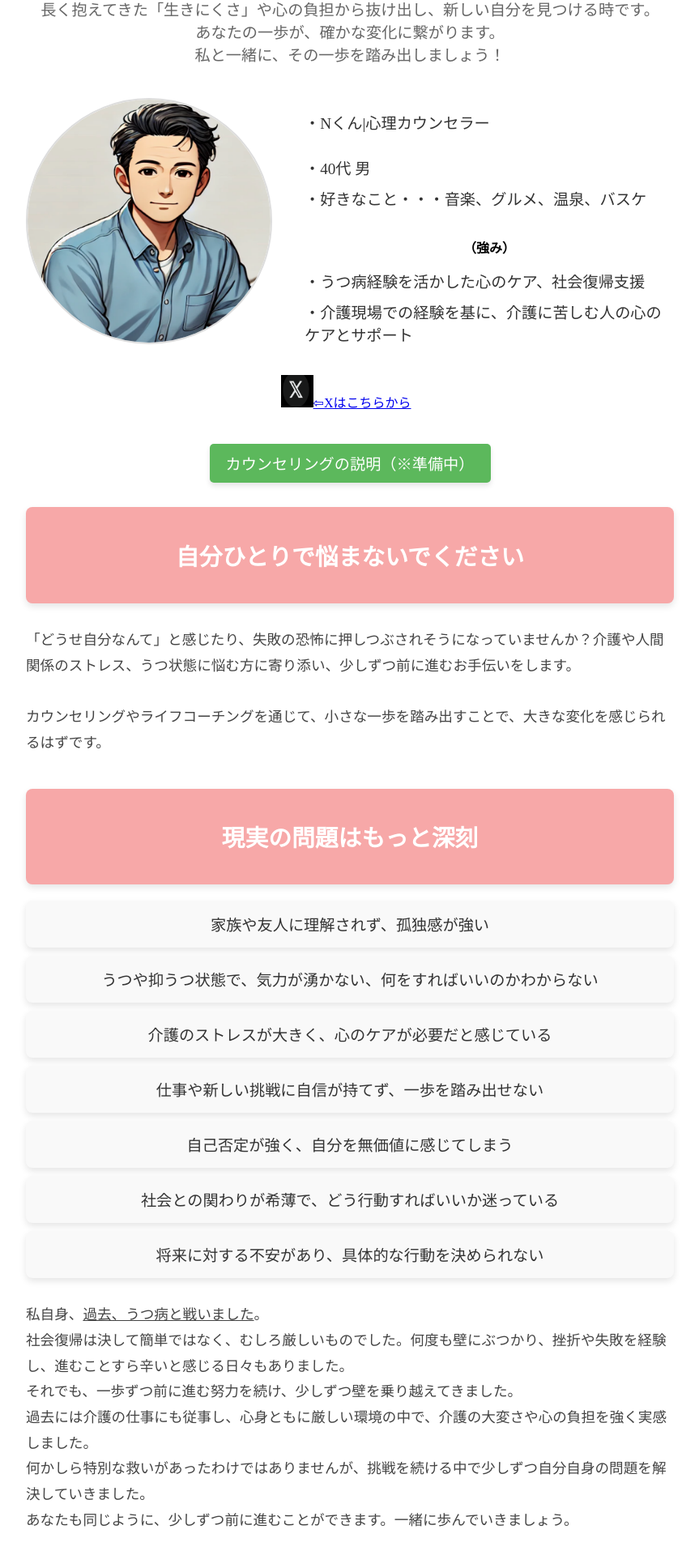
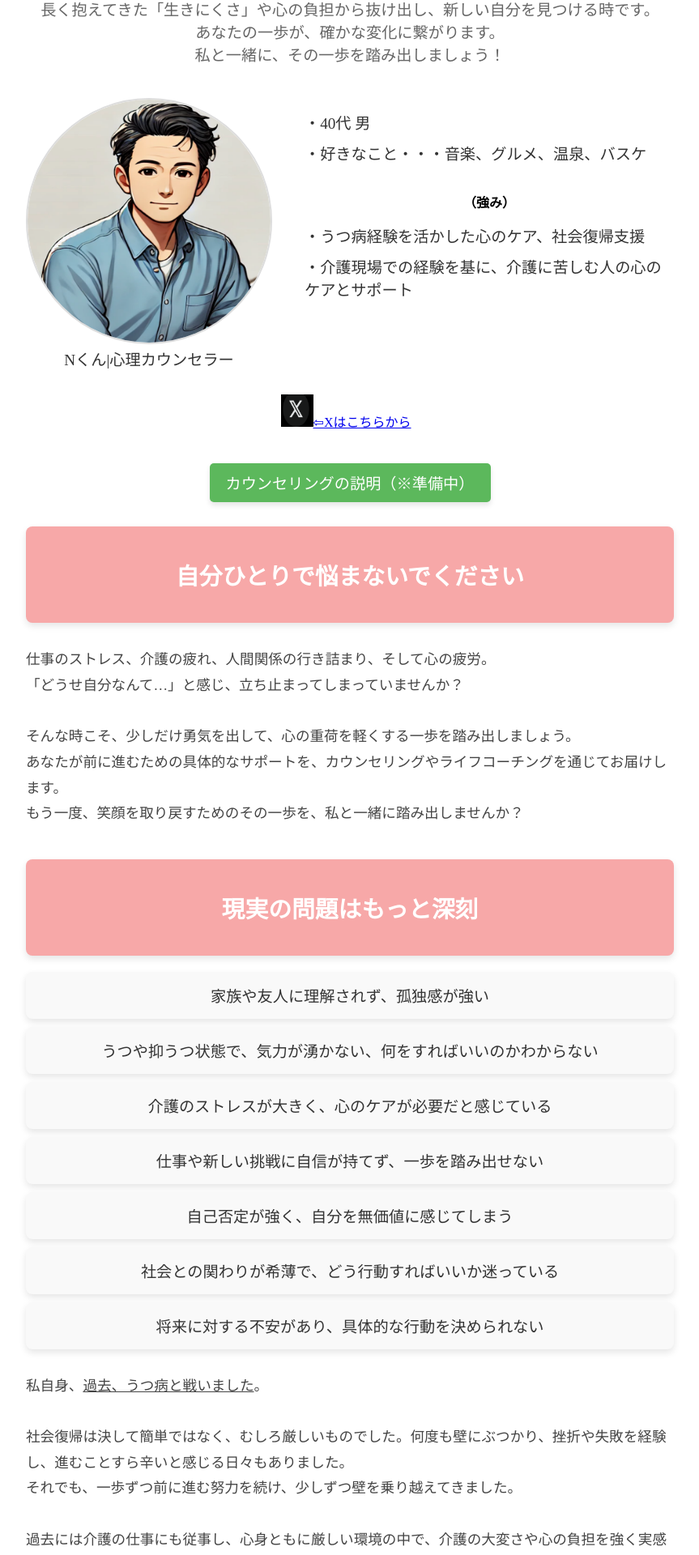
Before and after one commit to yasuhikasa/nshinri, a Next.js app: page / in a window 1280 px wide. Shown: the part 194-2114 px from the top of the page at 81% size, without its empty margins (208-1071 px from the left). Built offline with nearby package versions, Linux system fonts and the light colour scheme.

Commit message:
トップページ修正

```diff
--- a/src/pages/index.module.css
+++ b/src/pages/index.module.css
@@ -49,6 +49,7 @@
   .profileText ul {
     text-align: center; /* 小さい画面では中央揃え */
     margin-left: 30px;
+    font-size: 1rem;
   }
 }
 
@@ -66,6 +67,12 @@
 }
 
 .profileText li {
+  margin-bottom: 10px;
+  font-size: 1.2rem;
+  color: #333;
+}
+
+.profileText div {
   margin-bottom: 10px;
   font-size: 1.2rem;
   color: #333;
@@ -156,6 +163,10 @@
 /* 自分のエピソードのスタイル */
 .storyBlock {
   margin-top: 30px;
+  font-size: 1.1rem;
+  color: #444;
+  line-height: 1.8;
+  text-align: left;
 }
 
 .introduction {
@@ -252,7 +263,6 @@
 
   .subtext,
   .introduction,
-  .profileText li,
   .targetBlock p,
   .bannerText,
   .card {
@@ -266,4 +276,24 @@
   .counselingButton {
     font-size: 1rem; /* ボタンの文字サイズを小さく調整 */
   }
+
+  .photo {
+    width: 200px; /* レスポンシブ用に小さく調整 */
+    height: 200px; /* レスポンシブ用に小さく調整 */
+  }
+
+  .profileContainer {
+    gap: 0px; /* 画像とテキストの間にスペース */
+  }
+
+  .profileText li,
+  .profileText div,
+  .profileText strong {
+    font-size: 1rem; /* レスポンシブ用に小さく調整 */
+  }
+
+  .storyBlock p {
+    font-size: 1rem; /* レスポンシブ用に小さく調整 */
+  }
+
 }
--- a/src/pages/index.tsx
+++ b/src/pages/index.tsx
@@ -45,10 +45,14 @@ const Home = () => {
               height={300}
               className={styles.photo}
             />
+            <div className={styles.profileText}>
+            <div>
+            Nくん|心理カウンセラー
+            </div>
+            </div>
           </div>
           <div className={styles.profileText}>
             <ul>
-              <li>・Nくん|心理カウンセラー</li><br />
               <li>・40代 男</li>
               <li>・好きなこと・・・音楽、グルメ、温泉、バスケ</li>
             </ul>
@@ -89,10 +93,13 @@ const Home = () => {
 
           {/* 導入部分 */}
           <div className={styles.introduction}>
-            <p>
-              「どうせ自分なんて」と感じたり、失敗の恐怖に押しつぶされそうになっていませんか？介護や人間関係のストレス、うつ状態に悩む方に寄り添い、少しずつ前に進むお手伝いをします。<br /><br />
-              カウンセリングやライフコーチングを通じて、小さな一歩を踏み出すことで、大きな変化を感じられるはずです。
-            </p>
+          <p>
+            　仕事のストレス、介護の疲れ、人間関係の行き詰まり、そして心の疲労。<br />
+            　「どうせ自分なんて…」と感じ、立ち止まってしまっていませんか？<br /><br />
+            　そんな時こそ、少しだけ勇気を出して、心の重荷を軽くする一歩を踏み出しましょう。<br />
+            　あなたが前に進むための具体的なサポートを、カウンセリングやライフコーチングを通じてお届けします。<br />
+            　もう一度、笑顔を取り戻すためのその一歩を、私と一緒に踏み出しませんか？
+          </p>
           </div>
 
           {/* 現実の問題点と自分のエピソードを一つのブロックにまとめる */}
@@ -132,12 +139,12 @@ const Home = () => {
 
             {/* 自分のエピソード */}
             <div className={styles.storyBlock}>
-            <p className={styles.introduction}>
-              　私自身、<u>過去、うつ病と戦いました</u>。<br />
-              社会復帰は決して簡単ではなく、むしろ厳しいものでした。何度も壁にぶつかり、挫折や失敗を経験し、進むことすら辛いと感じる日々もありました。<br />
-              それでも、一歩ずつ前に進む努力を続け、少しずつ壁を乗り越えてきました。<br />
+            <p>
+              　私自身、<u>過去、うつ病と戦いました</u>。<br /><br />
+              　社会復帰は決して簡単ではなく、むしろ厳しいものでした。何度も壁にぶつかり、挫折や失敗を経験し、進むことすら辛いと感じる日々もありました。<br />
+              　それでも、一歩ずつ前に進む努力を続け、少しずつ壁を乗り越えてきました。<br /><br />
               　過去には介護の仕事にも従事し、心身ともに厳しい環境の中で、介護の大変さや心の負担を強く実感しました。<br />
-              　何かしら特別な救いがあったわけではありませんが、挑戦を続ける中で少しずつ自分自身の問題を解決していきました。<br />
+              　何かしら特別な救いがあったわけではありませんが、挑戦を続ける中で少しずつ自分自身の問題を解決していきました。<br /><br />
               　あなたも同じように、少しずつ前に進むことができます。一緒に歩んでいきましょう。
             </p>
 
```
